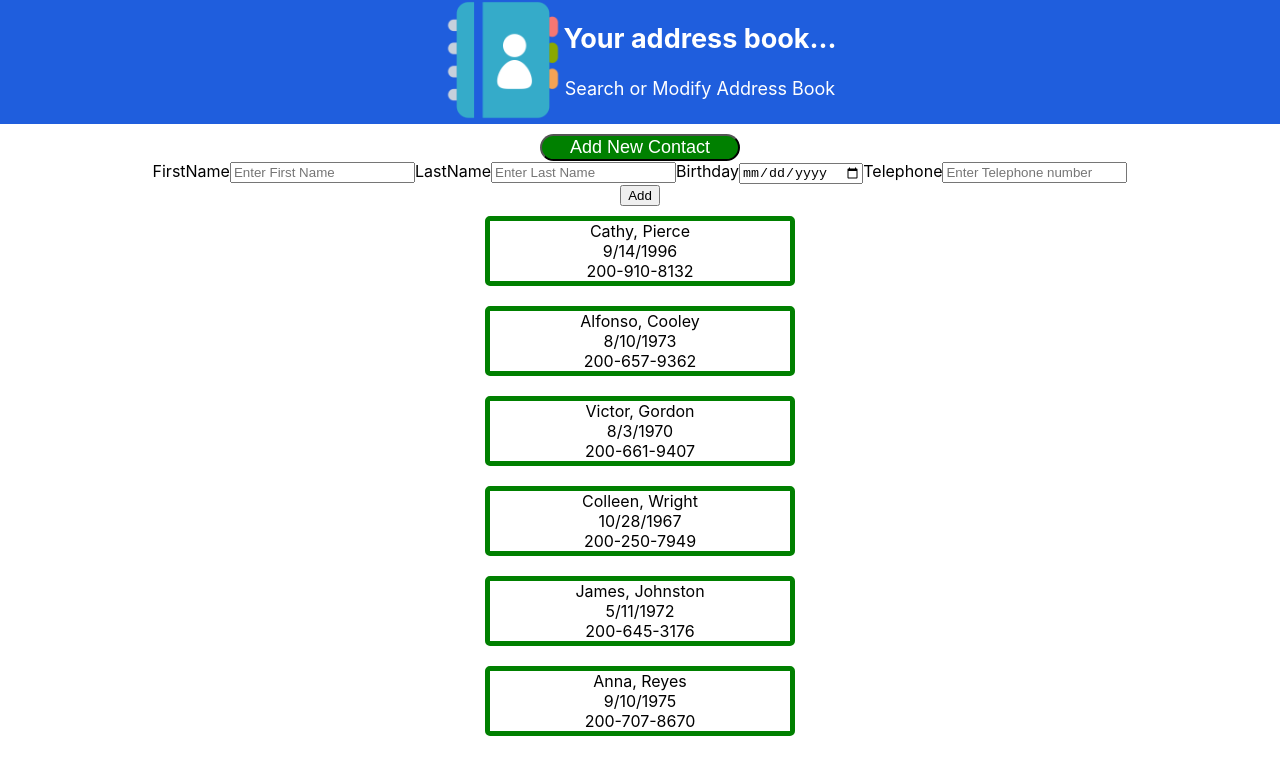
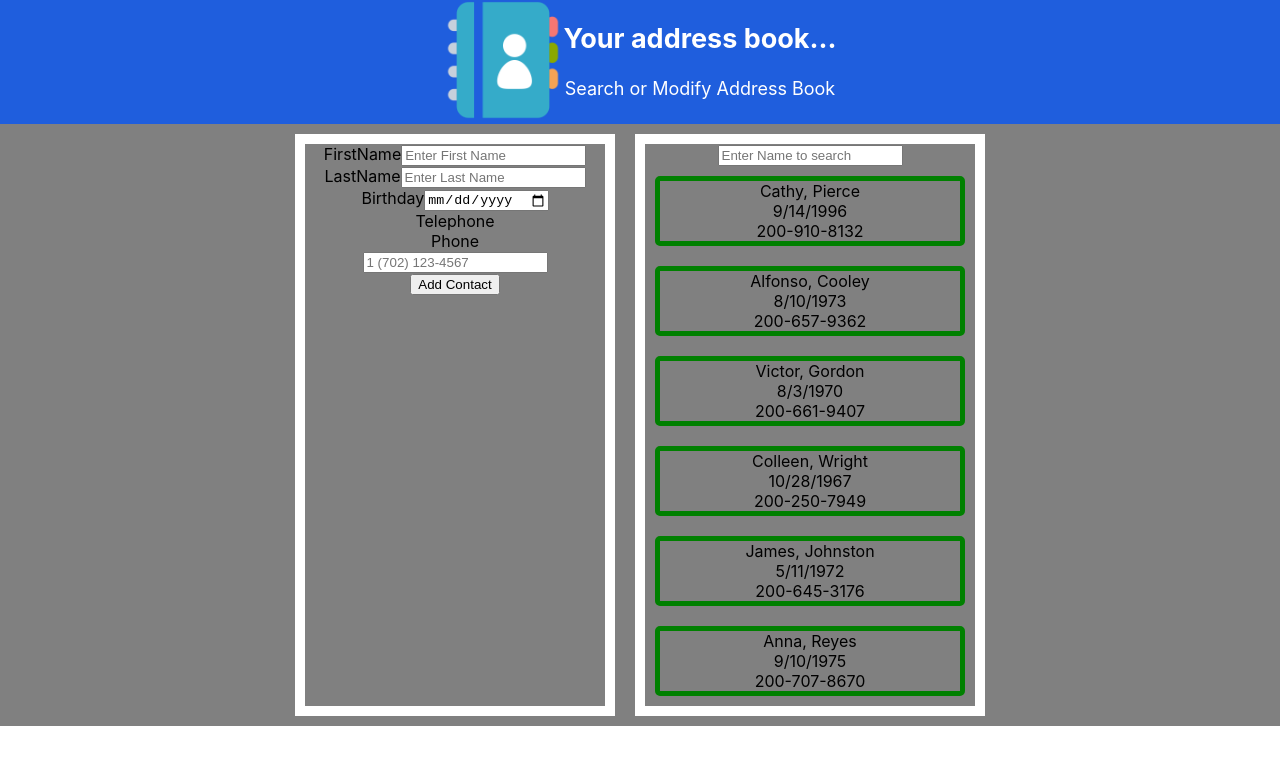
Before and after one commit to ahamedbashir/addressbook, a React (Create React App) app: page / in a window 1280 px wide. Shown: the top 774 px of the page. Built offline with nearby package versions, Linux system fonts and the light colour scheme.

Commit message:
block fix

```diff
--- a/src/App.css
+++ b/src/App.css
@@ -1,5 +1,6 @@
 .App {
   text-align: center;
+  background-color: gray;
 }
 
 .App-logo {
@@ -37,20 +38,16 @@
   }
 }
 
-.addContact{
-  color: white;
-  background-color: green;
-  width: 200px;
-  font-size: 18px;
-  border-radius: 15px;
-  margin-top: 10px;
-  align-items: center;
+.Body {
+  display: flex;
+  justify-content: center;
 }
-
 .view {
   display: grid;
   grid-template-rows: auto;
   justify-content: center;
+  border: 10px solid white;
+  margin: 10px;
 }
 
 .person {
@@ -59,3 +56,14 @@
   border-radius: 5px;
   min-width: 300px;
 }
+
+Form.Control {
+  display: grid;
+  grid-template-rows: auto;
+}
+
+Form {
+  margin: 10px;
+  border: 10px solid white;
+  width: 300px;
+}
--- a/src/App.js
+++ b/src/App.js
@@ -4,6 +4,7 @@ import './App.css';
 import Form from 'react-bootstrap/Form';
 import Button from 'react-bootstrap/Button'
 
+import ReactPhoneInput from 'react-phone-input-2';
 class App extends Component {
   state = {
     addressBook: [
@@ -94,10 +95,11 @@ class App extends Component {
 
           </div>
         </header>
-
-        <button className="addContact">Add New Contact</button>
+        <div className='Body'>
         <Form className="text-left" onSubmit={this.addAddress}>
             <Form.Group controlId="formAddress">
+
+            <div className="inputBlock">
               <Form.Label>FirstName</Form.Label>
               <Form.Control
                 type="text"
@@ -105,6 +107,9 @@ class App extends Component {
                 required
                 value={this.state.fName}
                 onChange={(event) => this.setState({fName: event.target.value})}/>
+            </div>
+
+            <div className="inputBlock">
               <Form.Label>LastName</Form.Label>
               <Form.Control
                 type="text"
@@ -112,27 +117,36 @@ class App extends Component {
                 required
                 value={this.state.lName}
                 onChange={(event) => this.setState({lName: event.target.value})}/>
+            </div>
 
+            <div className="inputBlock">
               <Form.Label>Birthday</Form.Label>
               <Form.Control
                 type="date"
                 placeholder="Enter Date of Birth"
-                required
                 value={this.state.dob}
                 onChange={(event) => this.setState({dob: event.target.value})}/>
+            </div>
 
+            <div className="inputBlock">
               <Form.Label>Telephone</Form.Label>
-              <Form.Control
-                type="tel"
-                placeholder="Enter Telephone number"
+              <ReactPhoneInput
+                defaultCountry={'us'}
                 value={this.state.contact}
-                onChange={(event) => this.setState({contact: event.target.value})}/>
+                onChange={(value) => this.setState({contact: value})}/>
+            </div>
+
             </Form.Group>
 
-            <Button variant="primary" type="submit">Add</Button>
+            <Button variant="primary" type="submit">Add Contact</Button>
           </Form>
         {/* <viewAddress book={this.state.addressBook}/> */}
         <div className="view">
+          <div className = "search">
+              <Form.Control
+              type = "text"
+              placeholder = "Enter Name to search"/>
+            </div>
           {this.state.addressBook.map(person =>
               <div className="person">
                 <div>{person.FirstName}, {person.LastName}</div>
@@ -141,6 +155,7 @@ class App extends Component {
               </div>
           )}
         </div>
+        </div>
       </div>
     );
   }
```
